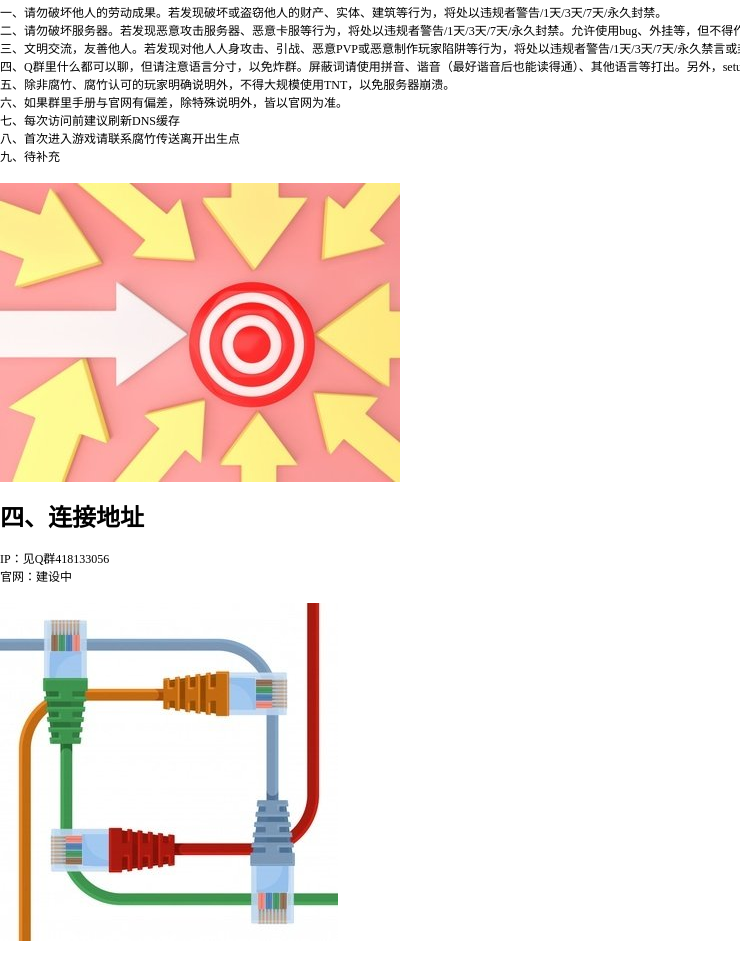
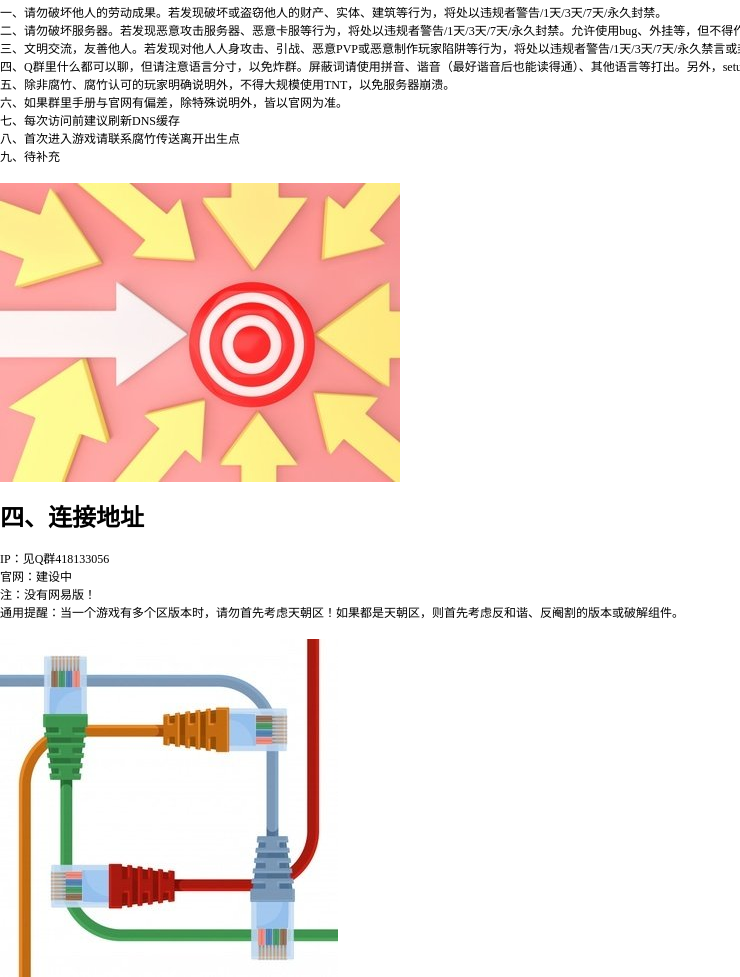
Before and after one commit to ddce-mcs/ddce-mcs.github.io, a plain HTML site: page index.html in a window 1280 px wide. Shown: the part 942-1919 px from the top of the page, without its empty margins (0-740 px from the left). Before the commit the page ends 1883 px from the top, so only its background shows below. Drawn offline with Linux system fonts and the light colour scheme.

Commit message:
更新 index.html

```diff
--- a/index.html
+++ b/index.html
@@ -25,7 +25,7 @@ body { padding:0px;margin: 0px; }
 <div><br></div></div>
     <img src="img/3.jpg"  width="400">
     <h1 >四、连接地址</h1>
-<div >IP：见Q群418133056<br>官网：建设中<br>
+<div >IP：见Q群418133056<br>官网：建设中<br>注：没有网易版！<br>通用提醒：当一个游戏有多个区版本时，请勿首先考虑天朝区！如果都是天朝区，则首先考虑反和谐、反阉割的版本或破解组件。
 <div><br></div>
 <img src="img/4.jpg" width="338" height="338" alt=""/></div>
 </div>
```
